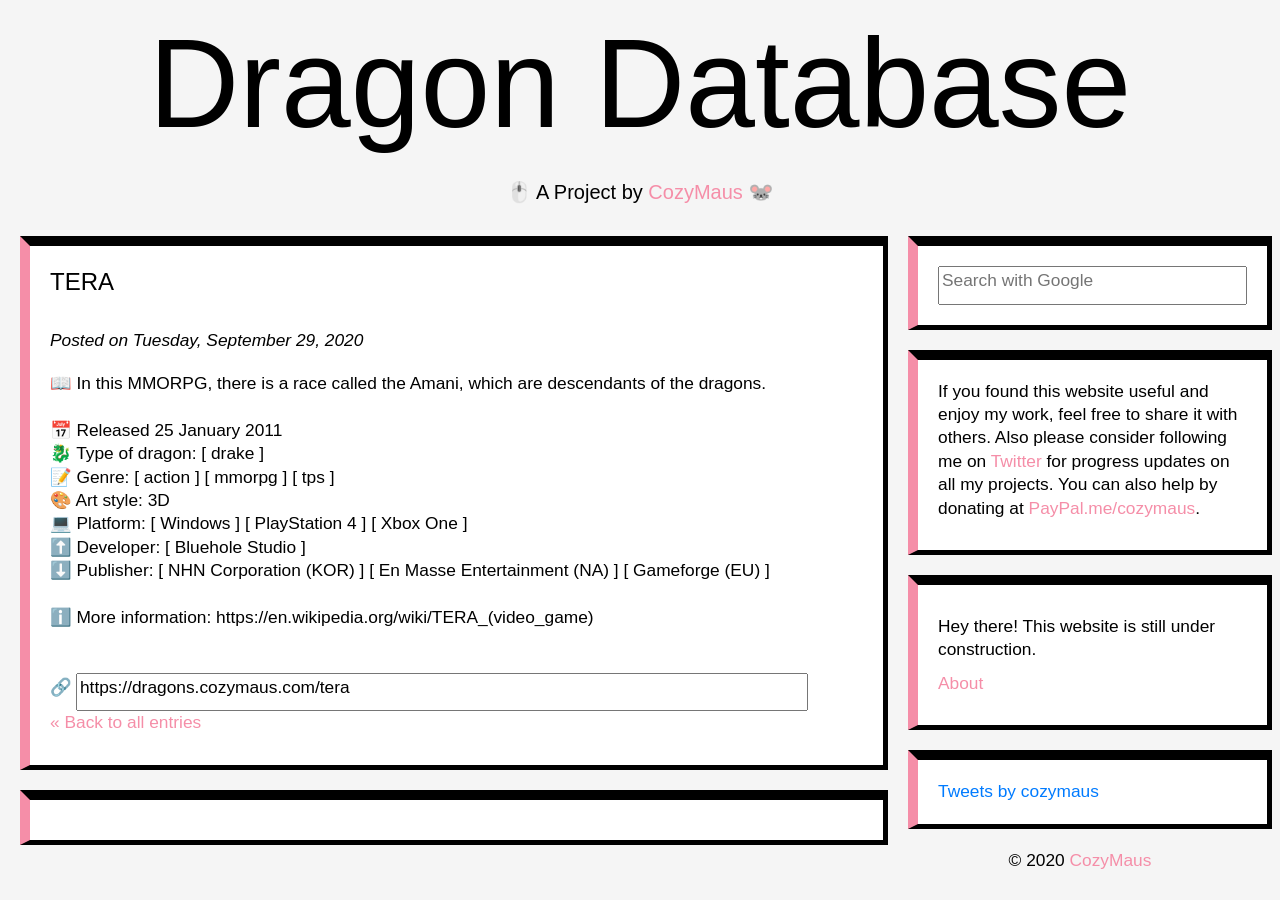
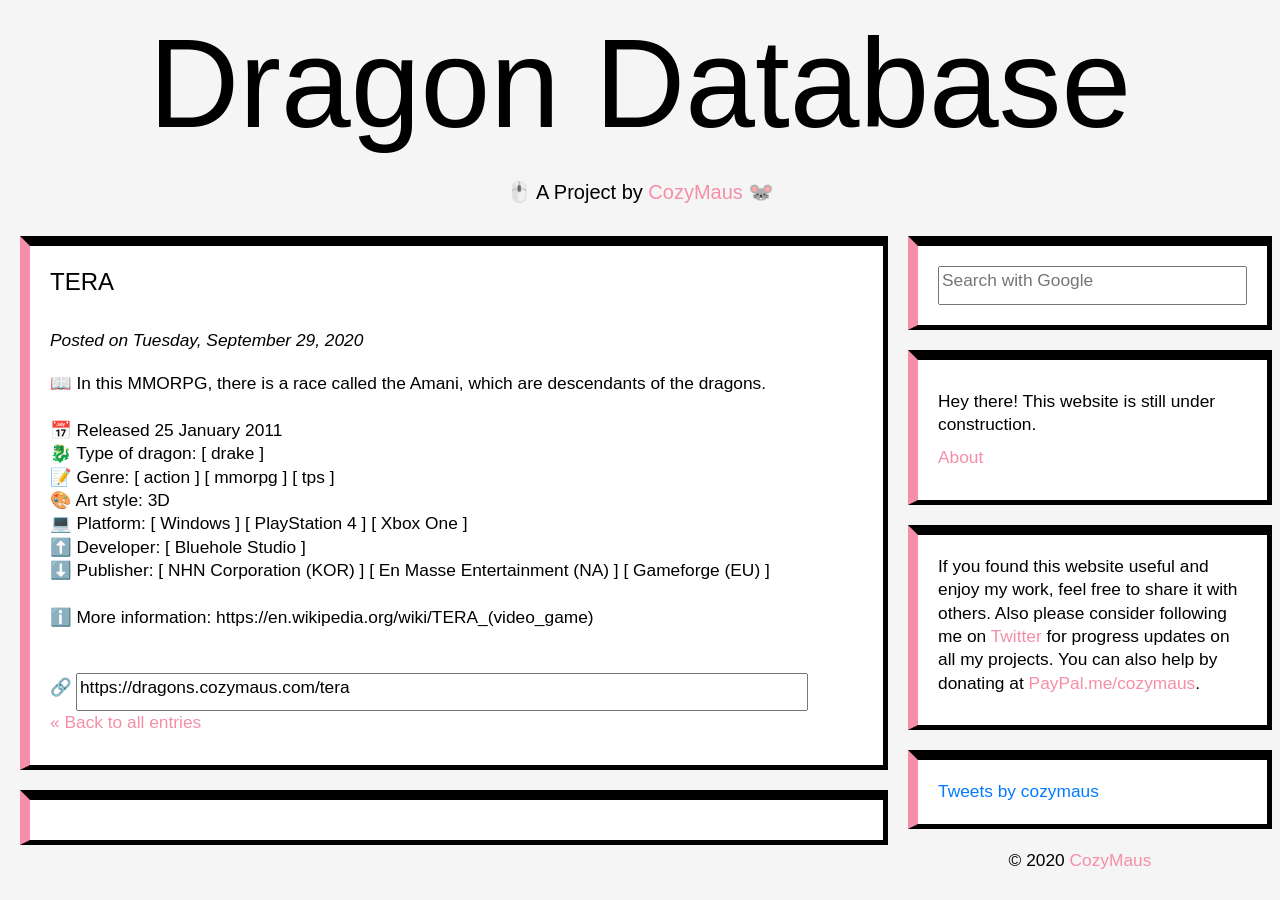
Before and after one commit to byliz/animal-game-database, a Jekyll site: the page built from _posts/2011-01-25-tera.md, in a window 1280 px wide. Built offline with Jekyll 4.4.1, drawn with Linux system fonts in a browser that asks for light colours; nearby versions of some CDN libraries; comment, search, counter and statistics services are not loaded.

Commit message:
Update post.html

```diff
--- a/_layouts/post.html
+++ b/_layouts/post.html
@@ -90,8 +90,8 @@
       <div id="sidebar">
 
         {% include search.html %}
+        {% include about.html %}
         {% include support.html %}
-        {% include about.html %}
         {% include twitter.html %}
         {% include credits.html %}
 
```
